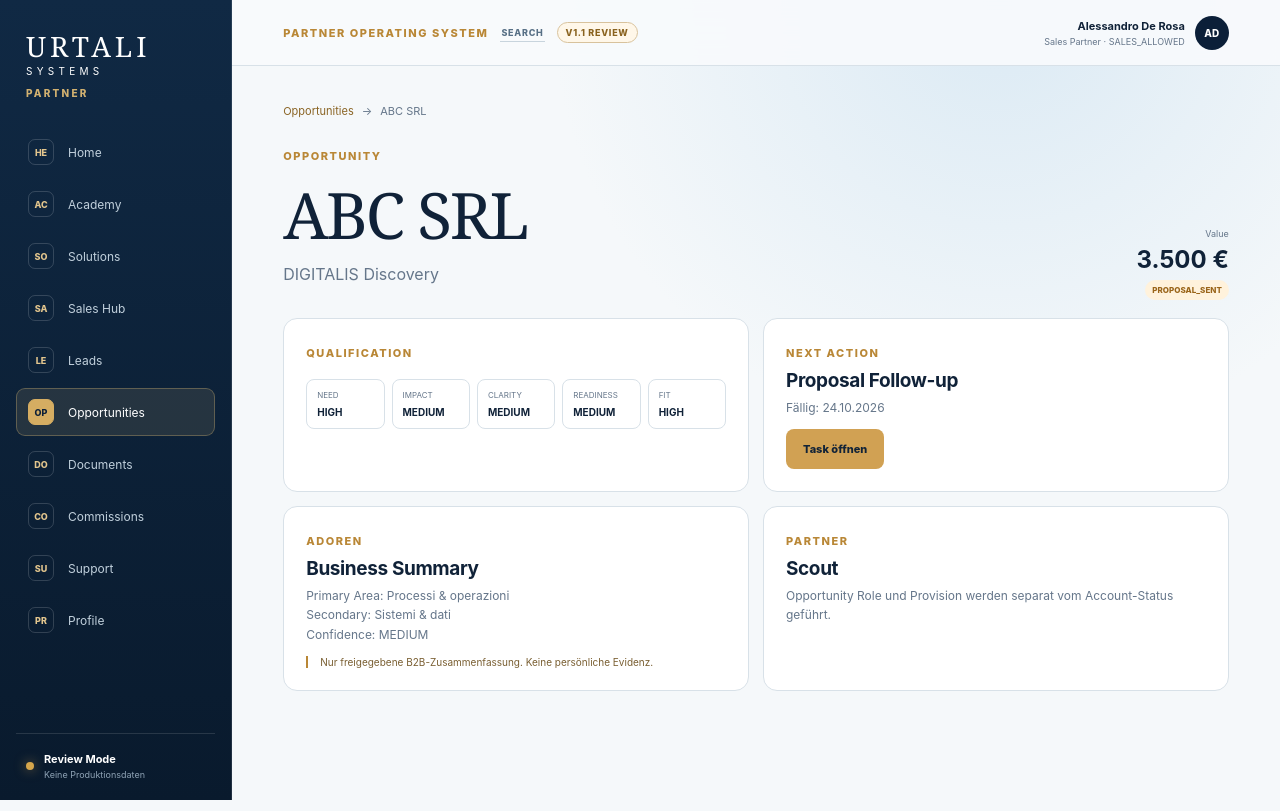
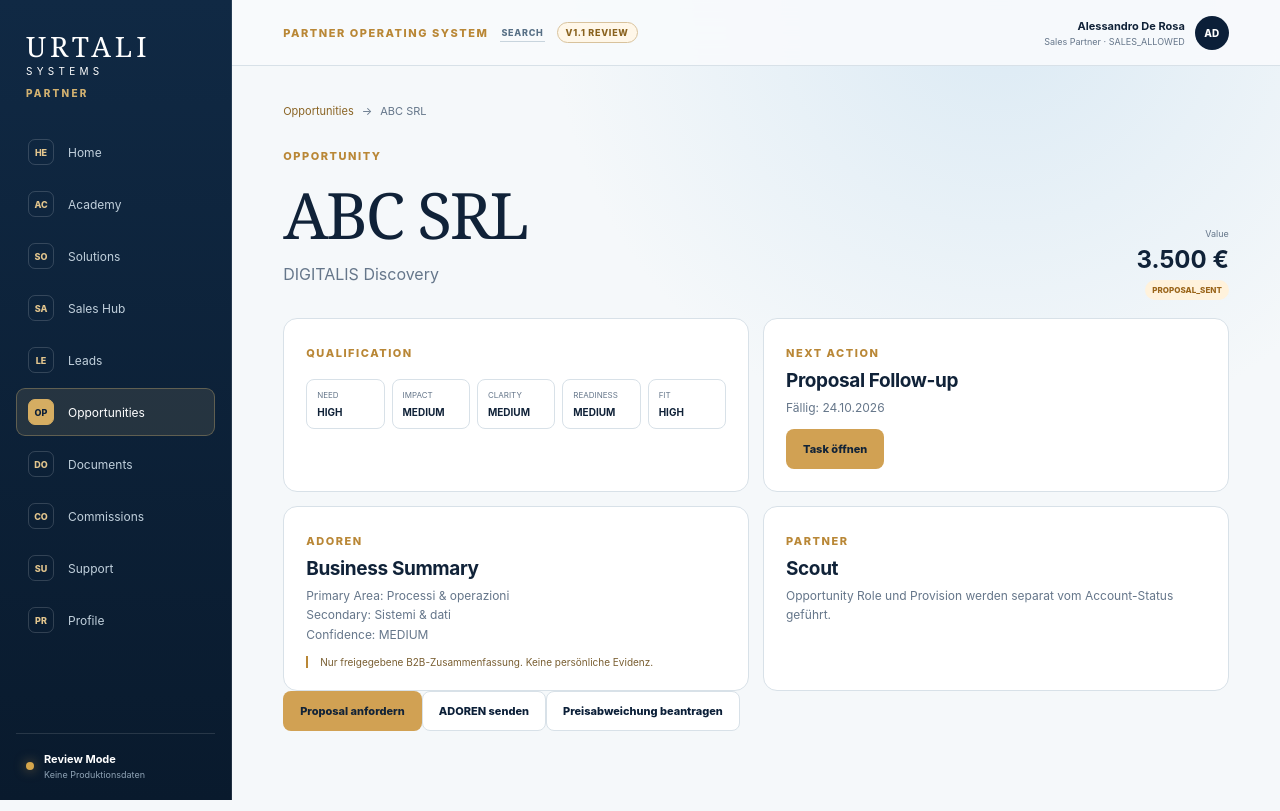
Before and after one commit to lavolpeofficial/vito-platform, a Next.js app in the folder apps/partner-portal/: page /opportunities/abc-srl in a window 1280 px wide. Built offline with nearby package versions, Linux system fonts and the light colour scheme.

Commit message:
feat(partner-portal): add governed opportunity actions review

```diff
--- a/apps/partner-portal/app/(portal)/opportunities/[id]/page.tsx
+++ b/apps/partner-portal/app/(portal)/opportunities/[id]/page.tsx
@@ -1,6 +1,7 @@
 import Link from 'next/link';
 import { notFound } from 'next/navigation';
 import { opportunities } from '@/lib/demo-data';
+import { OpportunityActions } from '@/components/opportunity-actions';
 
 function money(value: number) {
   return new Intl.NumberFormat('de-DE', { style: 'currency', currency: 'EUR', maximumFractionDigits: 0 }).format(value);
@@ -26,6 +27,7 @@ export default async function OpportunityPage({ params }: { params: Promise<{ id
         <article className="panel"><span className="eyebrow">ADOREN</span><h2>Business Summary</h2><p>Primary Area: Processi & operazioni<br />Secondary: Sistemi & dati<br />Confidence: MEDIUM</p><div className="scope-guard">Nur freigegebene B2B-Zusammenfassung. Keine persönliche Evidenz.</div></article>
         <article className="panel"><span className="eyebrow">Partner</span><h2>{item.partnerRole}</h2><p>Opportunity Role und Provision werden separat vom Account-Status geführt.</p></article>
       </section>
+      <OpportunityActions company={item.company} />
     </>
   );
 }
```
